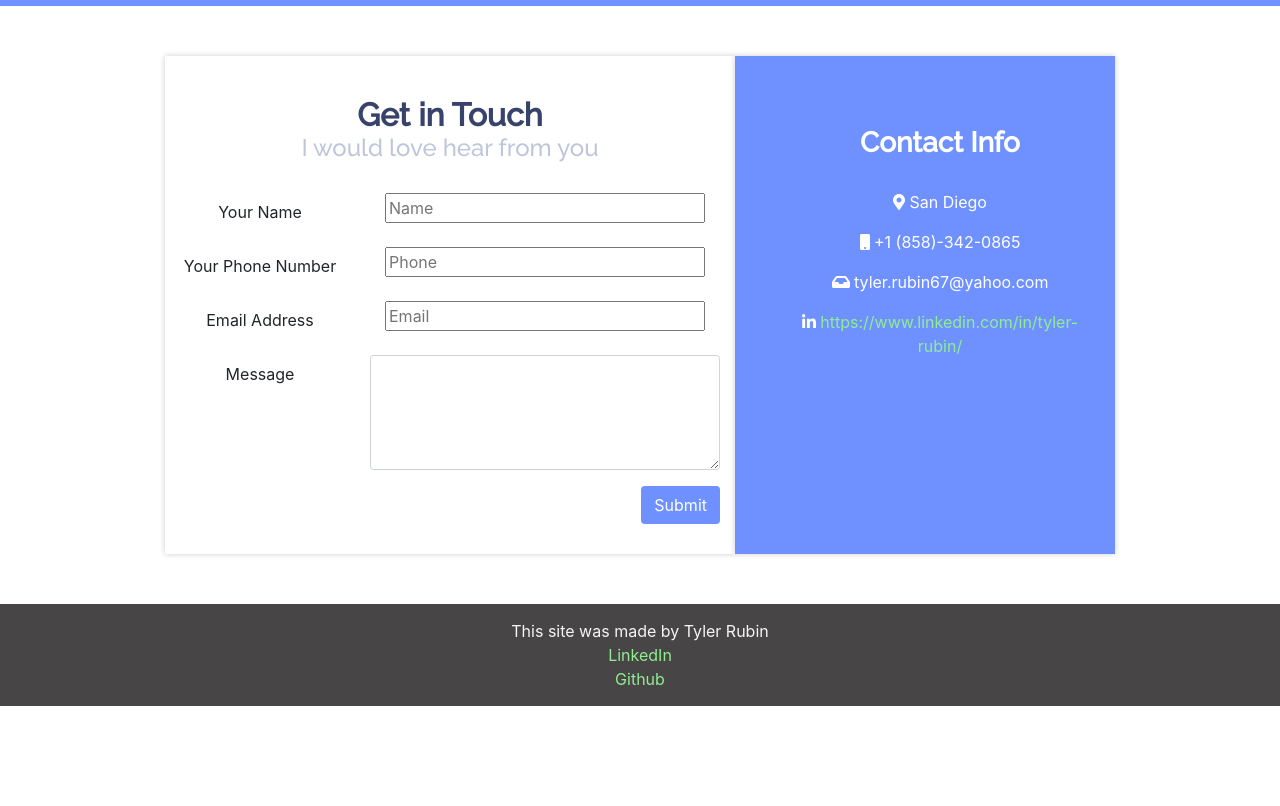
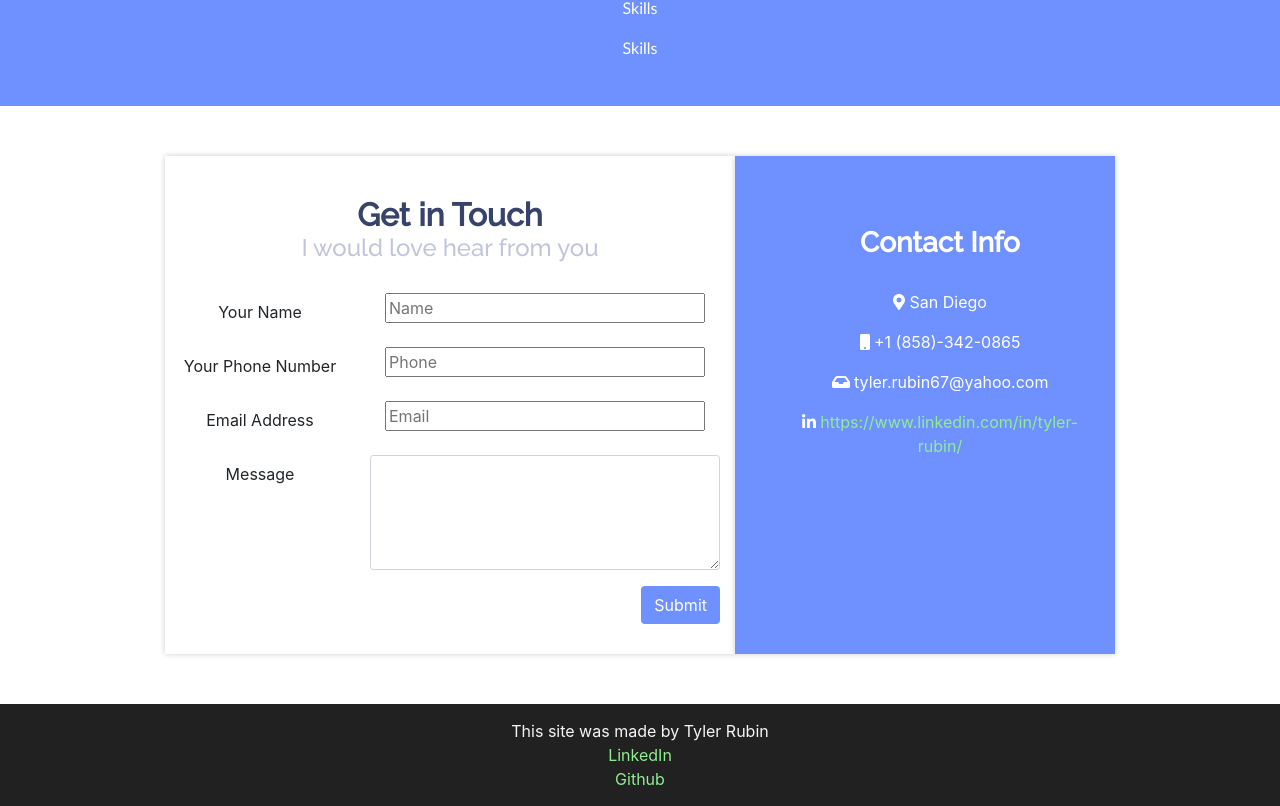
Before and after one commit to jabba67/Personal-Porfolio, a React (Create React App) app in the folder portfoliosite2/: page / in a window 1280 px wide. Shown: the part 1687-2493 px from the top of the page. Before the commit the page ends 2393 px from the top, so only its background shows below. Built offline with nearby package versions, Linux system fonts and the light colour scheme.

Commit message:
Changed footer color to a darker color

```diff
--- a/portfoliosite2/src/App.css
+++ b/portfoliosite2/src/App.css
@@ -163,8 +163,8 @@ margin: 0px auto 25px;
 .profile-pic {
   object-fit: cover;
   border-radius: 50%;
-  height: 200px;
-  width: 200px;
+  height: 300px;
+  width: 300px;
 }
 
 /* ==================================
@@ -183,7 +183,7 @@ margin: 0px auto 25px;
 ================================== */
 
 #footer{
-  background:#474545;
+  background:#212121;
   padding: 15px;
 }
 
```
